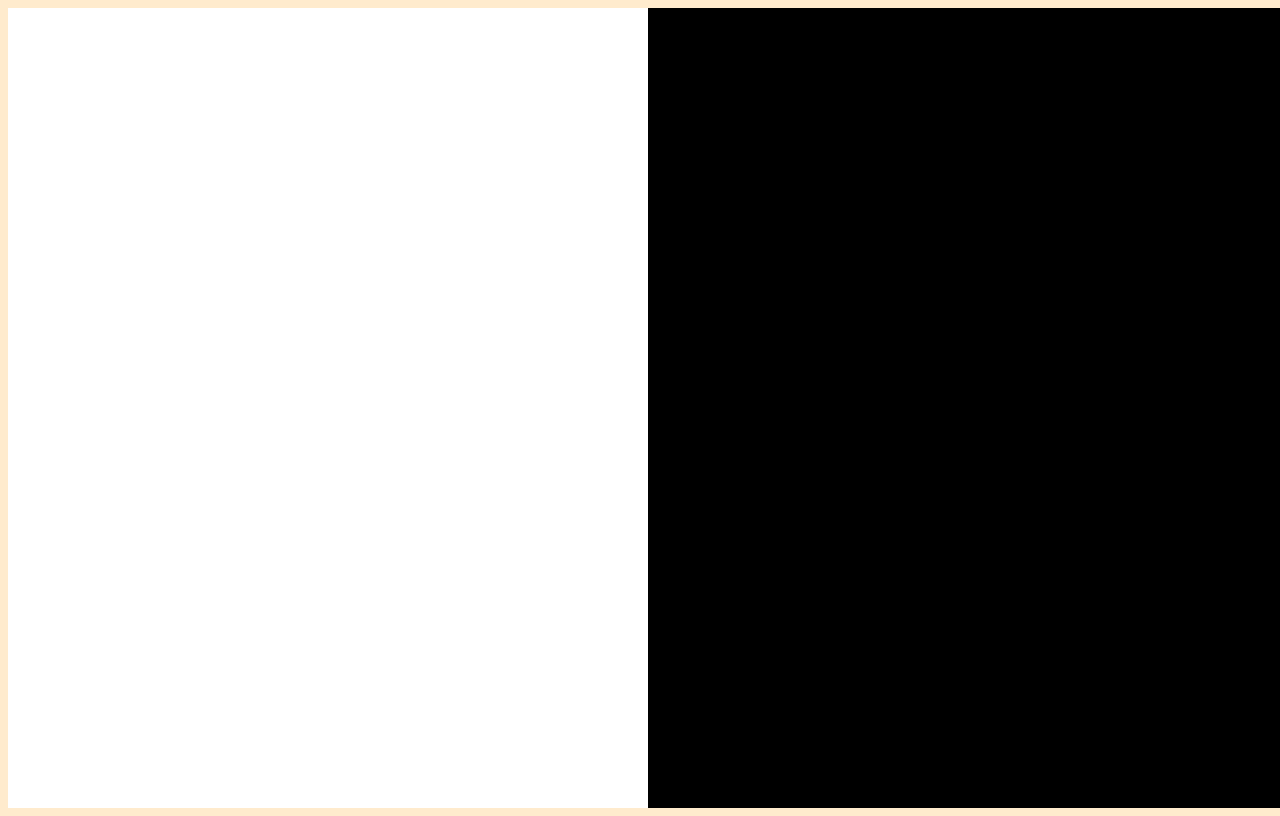
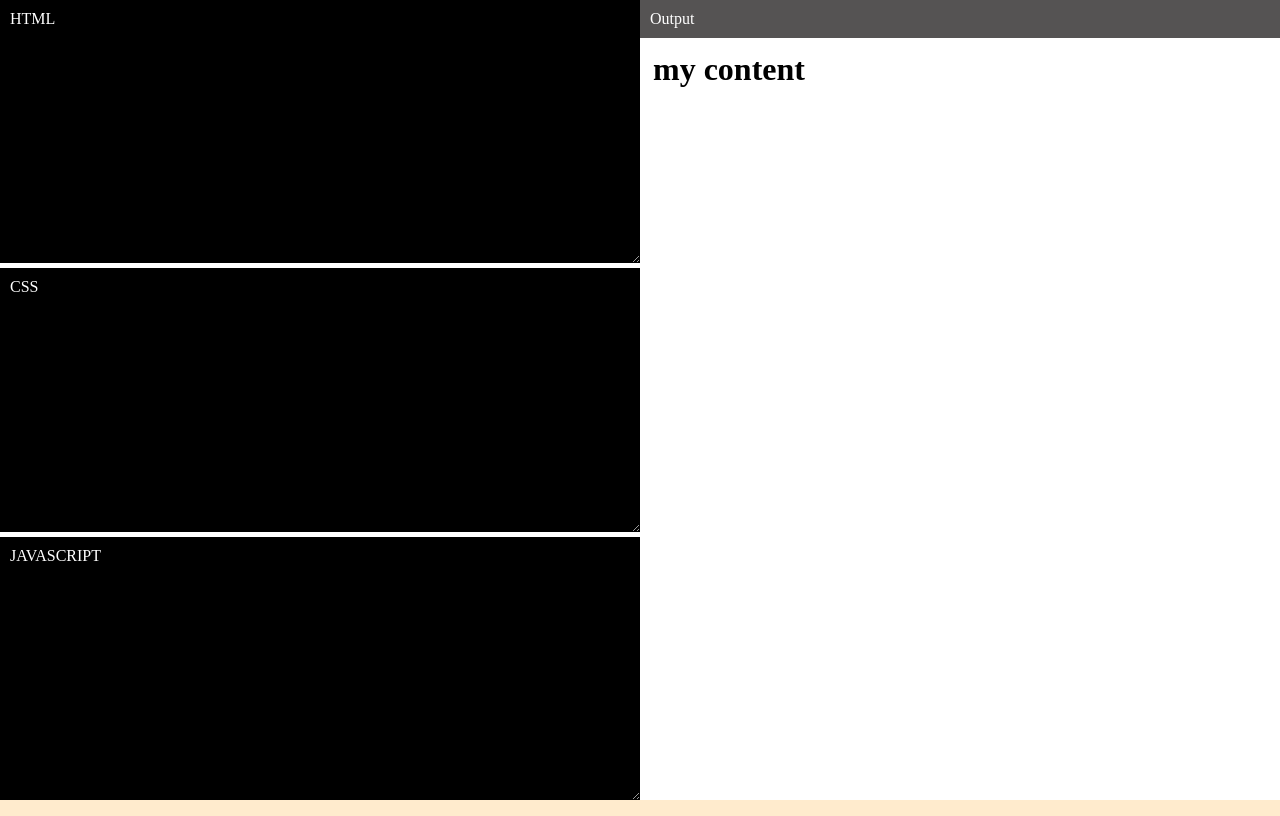
Before and after one commit to jiaakmal/JavaScript, a plain HTML site: page codeEditor/index.html in a window 1280 px wide. Drawn offline with Linux system fonts and the light colour scheme.

Commit message:
fully functional code editor with html css and javascript

```diff
--- a/codeEditor/index.html
+++ b/codeEditor/index.html
@@ -8,10 +8,25 @@
 </head>
 <body>
     <div class="left-part">
+        <div class="content">
+            <label for="">HTML</label>
+            <textarea></textarea>
+        </div>
+        <div class="content">
+            <label for="">CSS</label>
+            <textarea></textarea>
+        </div>
+        <div class="content">
+            <label for="">JAVASCRIPT</label>
+            <textarea></textarea>
+        </div>
 
     </div>
     <div class="right-part">
+        <label>Output</label>
+        <iframe id="output"></iframe>
 
     </div>
+    <script src="script.js"></script>
 </body>
 </html>
--- a/codeEditor/script.js
+++ b/codeEditor/script.js
@@ -0,0 +1,21 @@
+let output=document.querySelector("#output")
+output.contentDocument.body.innerHTML="<h1>my content</h1>"
+
+let alloutput=document.querySelectorAll(".left-part textarea")
+let htmlcode, csscode,jscode='';
+
+alloutput.forEach((el,index)=>{
+    el.addEventListener("keyup", ()=>{
+        if(index===0){
+            htmlcode=el.value
+        }
+        else if(index===1){
+            csscode=el.value
+        }
+        else{
+            jscode=el.value
+        }
+        output.contentDocument.body.innerHTML=htmlcode+"<style>"+csscode+"</style>"
+        output.contentWindow.eval(jscode)
+    })
+})
--- a/codeEditor/style.css
+++ b/codeEditor/style.css
@@ -1,3 +1,8 @@
+*{
+    margin: 0;
+    padding: 0;
+    box-sizing: border-box;
+}
 body{
     height: 100vh;
     width: 100%;
@@ -7,8 +12,55 @@ body{
 .left-part{
     flex-basis: 50%;
     background-color:#fff;
+    display: flex;
+    flex-direction: column;
+    gap: 5px;
+
 }
+.content{
+    flex-basis: 33%;
+    display: flex;
+    flex-direction: column;
+
+}
+.left-part .content textarea{
+    width: 100%;
+    height: 90%;
+    padding: 5px;
+    font-size: 16px;
+    outline:none;
+    border: none;
+    background-color: black;
+    color: white;
+
+}
+.left-part .content label{
+    background-color: black;
+    color: white;
+    display: block;
+    padding: 10px ;
+
+}
+.right-part  label{
+    color: white;
+    background-color: rgba(76, 74, 74, 0.945);
+    display: block;
+    padding: 10px ;
+
+}
+
+
 .right-part{
     flex-basis: 50%;
-    background-color:#000;
+    background-color:#fff;
+    display: flex;
+    flex-direction: column;
 }
+.right-part iframe{
+    height: 100%;
+    width: 100%;
+    padding: 5px;
+    font-size: 16px;
+    outline:none;
+    border: none;
+}
```
